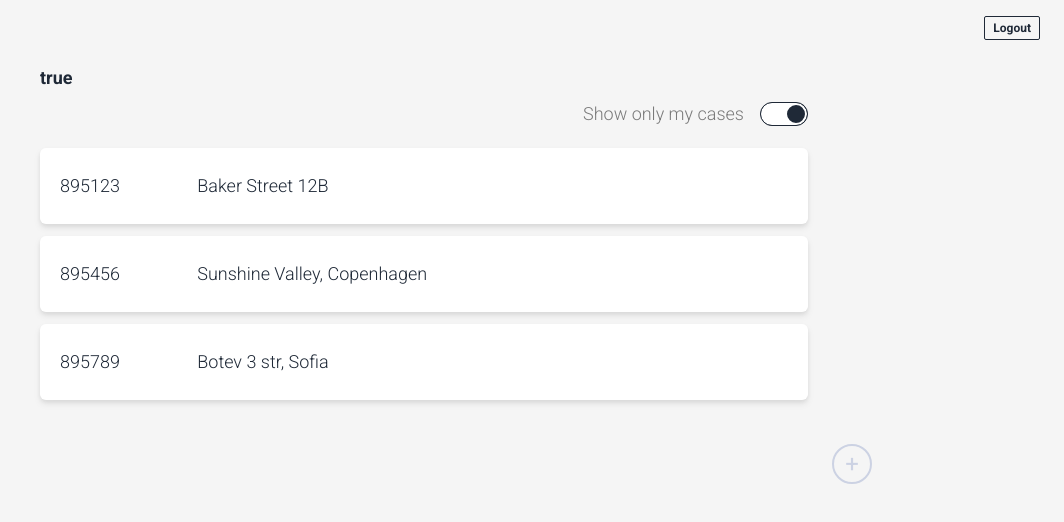
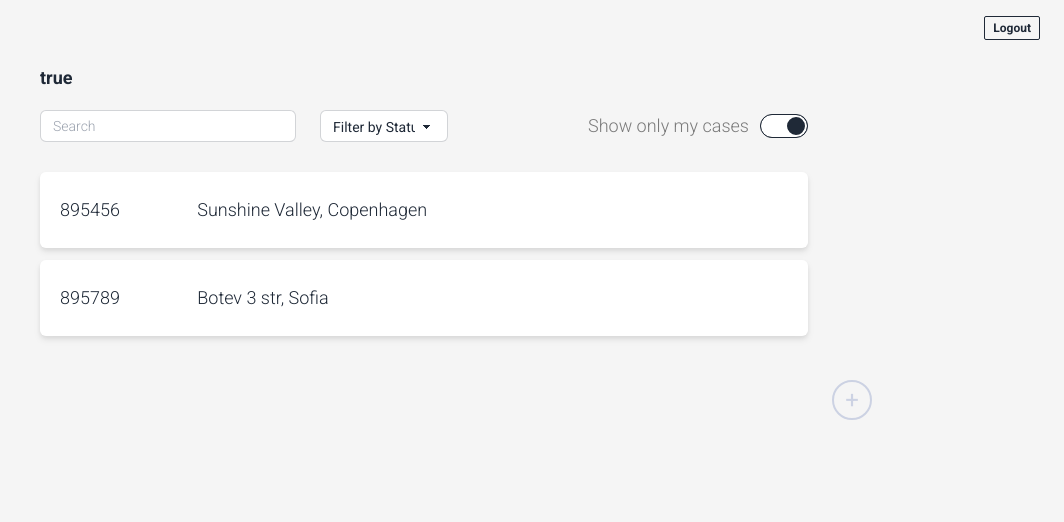
Before and after one commit to wooper175Net/DocumentComposer, a SvelteKit app: page /admin in a window 1280 px wide. Shown: the top 522 px of the page, without its empty margins (216-1280 px from the left). Built offline with nearby package versions, Linux system fonts and the light colour scheme; sample sign-in values are in the browser's storage; some icons are missing.

Commit message:
Cases filtering and status values added.

```diff
--- a/src/app.css
+++ b/src/app.css
@@ -55,10 +55,6 @@ input.field.has-error, textarea.field.has-error {
     @apply input input-bordered rounded-md h-10 px-2 text-lg input-error;
 }
 
-.form-control select {
-    @apply select select-sm select-bordered w-full max-w-xs rounded-md h-10 text-lg font-light;
-}
-
 .form-control label span {
     @apply text-xl font-light;
 }
--- a/src/lib/components/drag-from-list.svelte
+++ b/src/lib/components/drag-from-list.svelte
@@ -237,7 +237,7 @@ function handleDeleteItem() {
             <label class="label">
               <span>Type</span>
             </label>
-            <select bind:value={newType}>
+            <select bind:value={newType} class="select select-sm select-bordered w-full max-w-xs rounded-md h-10 text-lg font-light">
                 <option value="reservation">Reservation</option>
                 <option value="question">Question</option>
             </select>
--- a/src/lib/interfaces/caseItem.d.ts
+++ b/src/lib/interfaces/caseItem.d.ts
@@ -3,9 +3,10 @@ import type { docItem } from "./docItem";
 export interface caseItem {
     id?: number;
     //dbid?: number; //add this to make sure ids don't get amended while dragging and rearranging
-    //status: 'new'|'pending'|'done'
+    status: 'new'|'pending'|'done'
     case_number: string;
     address: string;
     last_update?: string;
-    doc_itmes?: Array<docItem>
+    doc_itmes?: Array<docItem>;
+    created_by?: number;
 }
--- a/src/lib/temp/tempdb.ts
+++ b/src/lib/temp/tempdb.ts
@@ -8,6 +8,8 @@ let caseItems: Array<caseItem> = [
         case_number: '895123',
         address: 'Baker Street 12B',
         last_update: '21 Apr 2023',
+        created_by: 2,
+        status: 'new',
         doc_itmes:  [
             {
               id: 4,
@@ -40,6 +42,8 @@ let caseItems: Array<caseItem> = [
         case_number: '895456',
         address: 'Sunshine Valley, Copenhagen',
         last_update: '21 Apr 2023',
+        created_by: 1,
+        status: 'pending',
         doc_itmes:  [
           {
             id: 5,
@@ -71,7 +75,9 @@ let caseItems: Array<caseItem> = [
         id: 789,
         case_number: '895789',
         address: 'Botev 3 str, Sofia',
-        last_update: '21 Apr 2023'
+        last_update: '21 Apr 2023',
+        created_by: 1,
+        status: 'done'
     }
 ] ;
 
--- a/src/routes/admin/+page.svelte
+++ b/src/routes/admin/+page.svelte
@@ -9,7 +9,7 @@ import { onMount } from 'svelte';
 import {tempdb} from '$lib/temp/tempdb';
 
 let data = tempdb.get();
-let cases: Array<caseItem> = data ? [...data] : [];
+// let cases: Array<caseItem> = data ? [...data] : []; //handled in tht $: statement
 let confirmationModal: boolean = false;
 let addNewModal: boolean = false;
 let selectedCase: caseItem;
@@ -23,15 +23,21 @@ let newCaseErrors = {
   'hasErrors': false
 };
 
+let showOnlyMine:boolean = true;
+let myId:number = 1;
+let searchStr:string;
+let statusFilter:string;
+
 onMount(() => {
     if (auth.isLogged()) {
         username = auth.isLogged();
     }
+    filterCases();
 });
 
 function handleDeleteCase() {
-  cases = cases.filter((item) => item.case_number !== selectedCase.case_number);
-  tempdb.set(cases);
+  data = data ? data.filter((item) => item.case_number !== selectedCase.case_number) : [];
+  tempdb.set(data);
   confirmationModal = false;
 }
 
@@ -58,21 +64,60 @@ function addNew() {
 
   let newCase: caseItem = {
     case_number: newCaseNum,
-    address: newCaseAddress
+    address: newCaseAddress,
+    created_by: 1,
+    status: 'new'
   };
-  cases = [newCase, ...cases];
+  data = [newCase, ...data ?? []];
   addNewModal = false;
   resetFormValidation();
-  tempdb.set(cases);
+  tempdb.set(data);
+  // cases = [...data]; //this is hanled in $:
+}
+
+function filterCases() {
+  cases = [...data ?? []];
+  if (showOnlyMine) {
+    cases = cases.filter(e => e.created_by === myId );
+  }
+  if (searchStr && searchStr.length >= 3) {
+    // console.log(searchStr);
+    cases = cases.filter((e) => e.address.search( new RegExp(searchStr, 'i')) > -1 || e.case_number.search( new RegExp(searchStr, 'i')) > -1 );
+  }
+  if (statusFilter && statusFilter !== '') {
+    console.log('sttus filter', statusFilter);
+    cases = cases.filter(e => e.status === statusFilter );
+  }
+}
+
+$: cases = [...data ?? []];
+$: {
+  cases = cases;
+  filterCases();
 }
 
 </script>
 
 <section class="flex flex-col w-[90%] md:w-[60%] mx-auto pt-16 pb-8">
   <div><h2 class="text-lg font-bold">{username}</h2></div>
-  <div class="form-control flex flex-row items-center justify-end">
-    <label class="label cursor-pointer flex pr-4 text-lg text-[#7a7a7a]">Show only my cases</label>
-    <input type="checkbox" class="toggle" checked />
+  <div class="form-control flex flex-row items-center mt-3">
+
+    <div class="form-control w-1/3 mr-6">
+      <input type="text" class="input input-sm input-bordered rounded-md" placeholder="Search" on:keyup={filterCases} bind:value={searchStr}  />
+    </div>
+    <div class="form-control w-1/6">
+      <select class="select select-sm select-bordered rounded-md w-full font-normal" bind:value={statusFilter} on:change={filterCases}>
+        <option value="">Filter by Status</option>
+        <option value="new">New</option>
+        <option value="pending">Pending</option>
+        <option value="done">Done</option>
+      </select>
+    </div>
+    <div class="form-control w-[14rem] flex flex-row items-center ml-auto">
+      <label class="label cursor-pointer flex pr-2 text-lg text-[#7a7a7a] w-[13em]">Show only my cases</label>
+      <input type="checkbox" class="toggle"  bind:checked={showOnlyMine} on:change={filterCases} />
+    </div>
+
   </div>
   {#each cases as caseItem (caseItem.case_number)}
     <a href="/admin/{caseItem.case_number}" in:fly animate:flip={{duration:600}}
```
